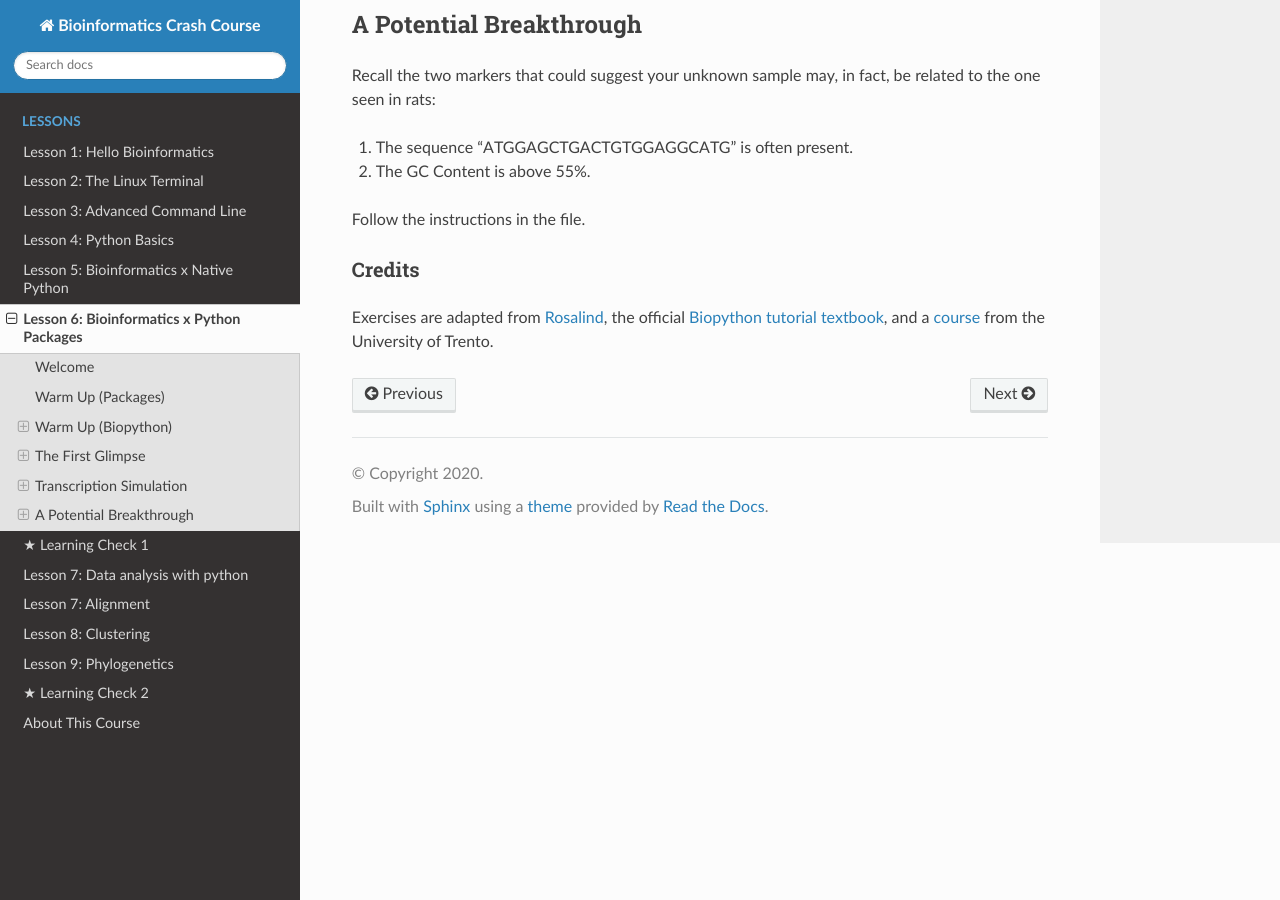
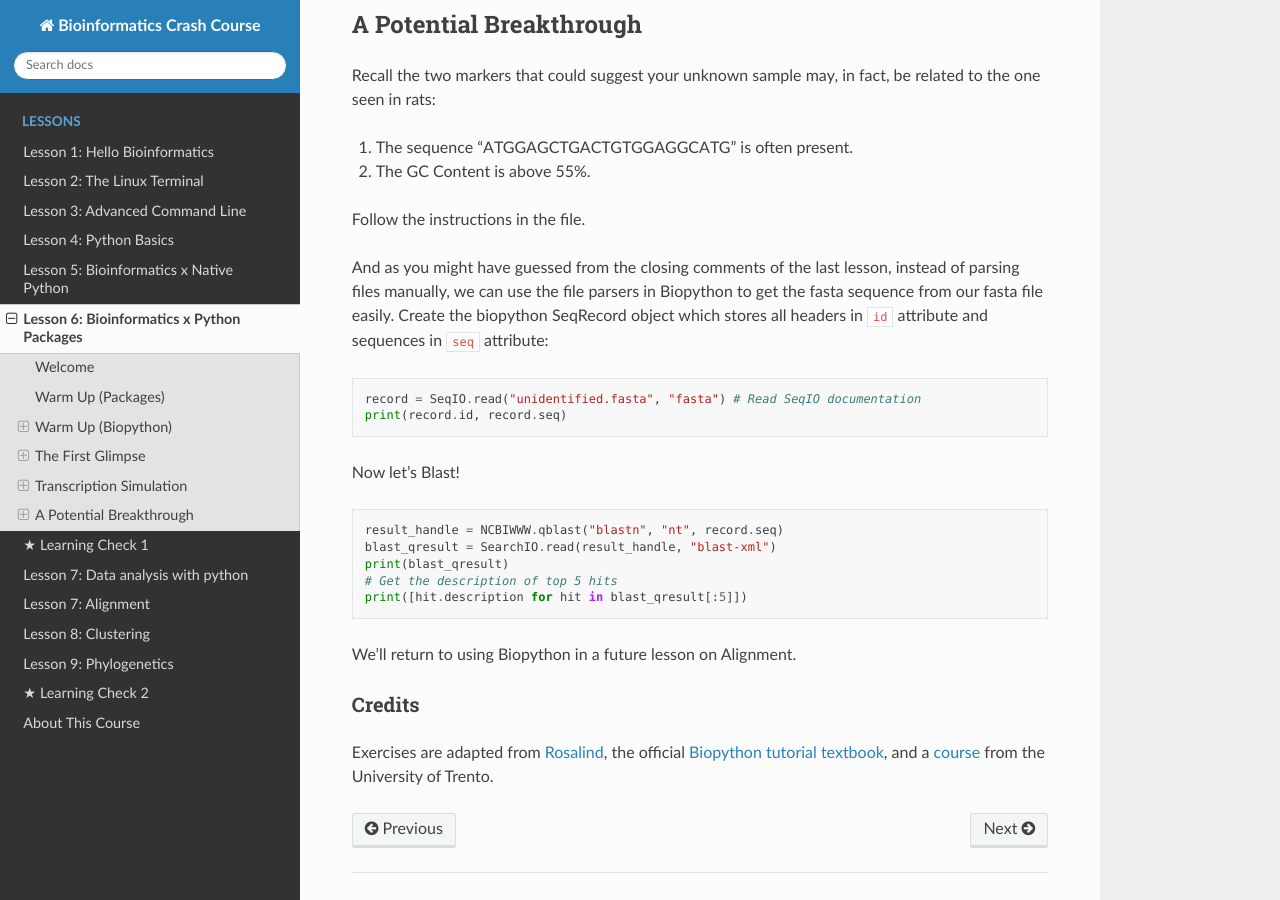
Before and after one commit to ubicucsd/crash_course, a Sphinx documentation site: the page built from source/6_BiopythonV2.md, in a window 1280 px wide and 900 px high, scrolled down 2574 px. Built offline with Sphinx 7.4.7 and the Read the Docs theme 2.0.0, drawn with Linux system fonts in a browser that asks for light colours; some of the changed text lies outside the part shown.

Commit message:
Update 6_BiopythonV2.md

````diff
--- a/source/6_BiopythonV2.md
+++ b/source/6_BiopythonV2.md
@@ -87,5 +87,21 @@ Recall the two markers that could suggest your unknown sample may, in fact, be r
 
 Follow the instructions in the file.
 
+And as you might have guessed from the closing comments of the last lesson, instead of parsing files manually, we can use the file parsers in Biopython to get the fasta sequence from our fasta file easily.
+Create the biopython SeqRecord object which stores all headers in ```id``` attribute and sequences in ```seq``` attribute:
+```python
+record = SeqIO.read("unidentified.fasta", "fasta") # Read SeqIO documentation
+print(record.id, record.seq)
+```
+Now let's Blast!
+```python
+result_handle = NCBIWWW.qblast("blastn", "nt", record.seq)
+blast_qresult = SearchIO.read(result_handle, "blast-xml")
+print(blast_qresult)
+# Get the description of top 5 hits
+print([hit.description for hit in blast_qresult[:5]])
+```
+We'll return to using Biopython in a future lesson on Alignment.
+
 #### Credits
 Exercises are adapted from [Rosalind](http://rosalind.info), the official [Biopython tutorial textbook](http://biopython.org/DIST/docs/tutorial/Tutorial.pdf), and a [course](http://disi.unitn.it/~teso/courses/sciprog/python_biopython_exercises.html) from the University of Trento.
````
Also changed, not shown: other parts of source/6_BiopythonV2.md (+1 -1 lines).
